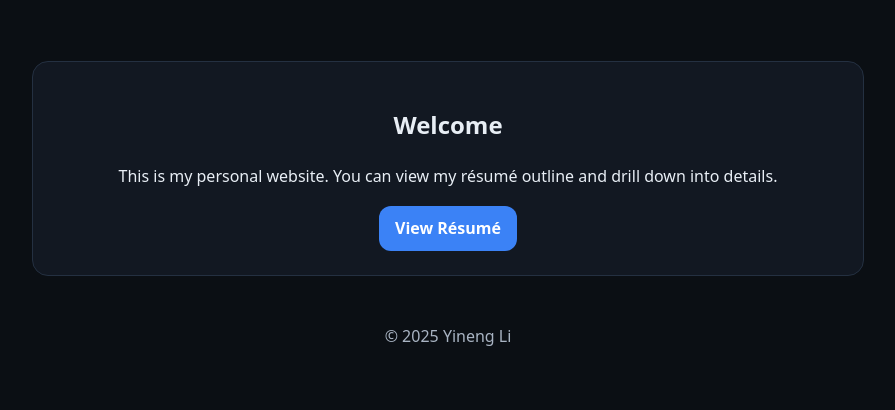
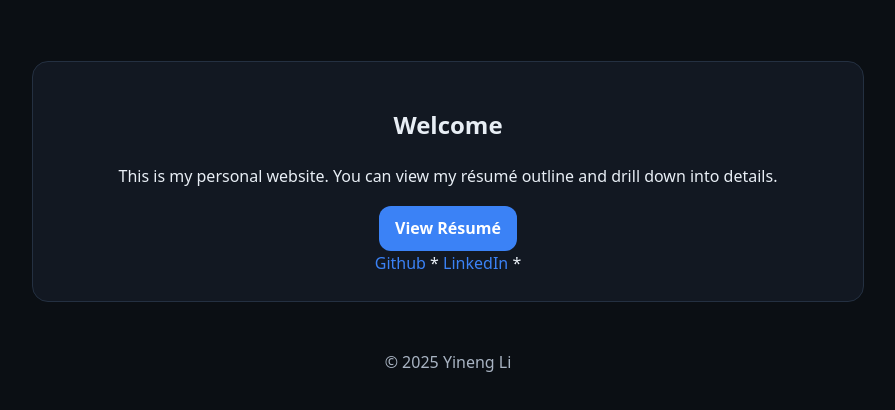
Before and after one commit to Lynnn1021/Lynnn1021.github.io, a plain HTML site: page index.html in a window 1280 px wide. Shown: the part 120-530 px from the top of the page, without its empty margins (192-1087 px from the left). Drawn offline with Linux system fonts and the light colour scheme.

Commit message:
Add links to Linkedin and Github

```diff
--- a/index.html
+++ b/index.html
@@ -17,6 +17,12 @@
       <h2>Welcome</h2>
       <p>This is my personal website. You can view my résumé outline and drill down into details.</p>
       <a class="btn" href="resume.html">View Résumé</a>
+        <div class="socials">
+            <a href="https://github.com/Lynnn1021" target="_blank" rel="noopener">Github</a>
+            <span class="dot">*</span>
+            <a href="https://www.linkedin.com/in/yineng-li-41868937a/" targe="_blank" rel="noopener">LinkedIn</a>
+            <span class="dot">*</span>
+        </div>
     </section>
   </main>
 
```
Also changed, not shown: resume.html (+1 -1 lines), 2 other files.
